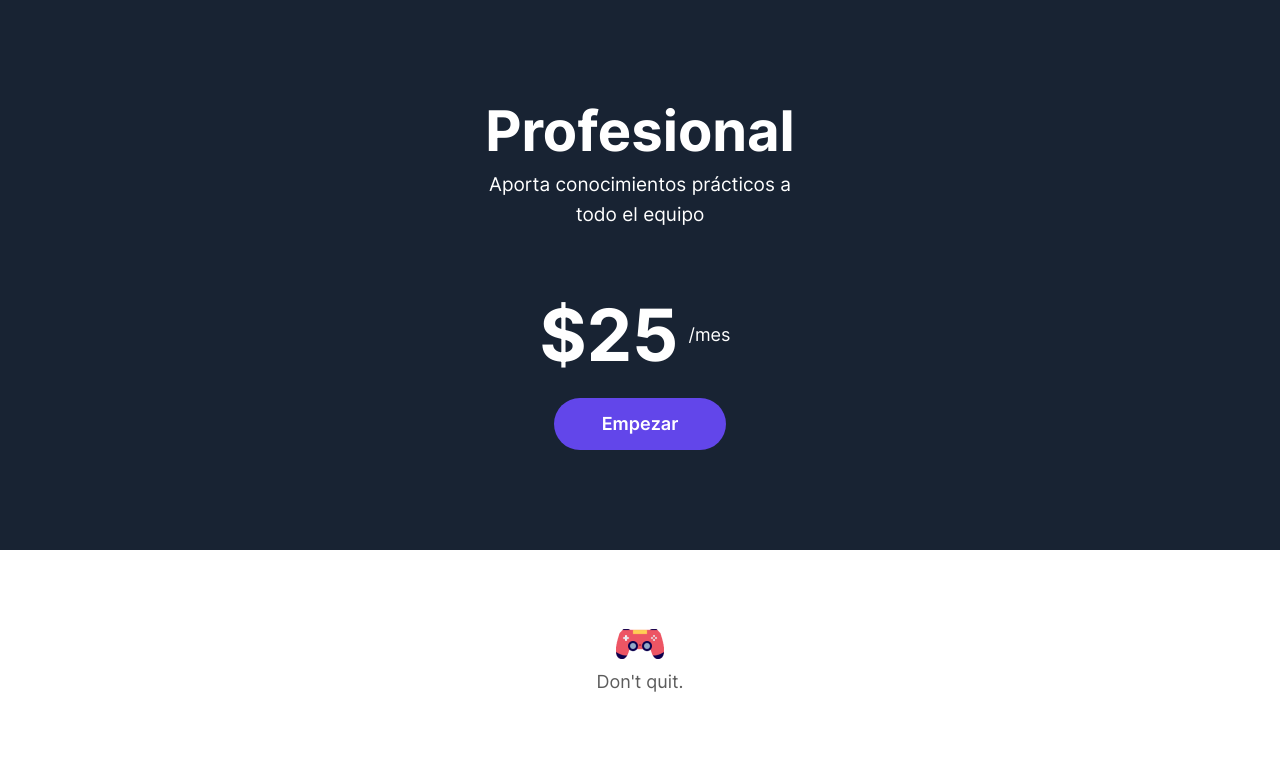
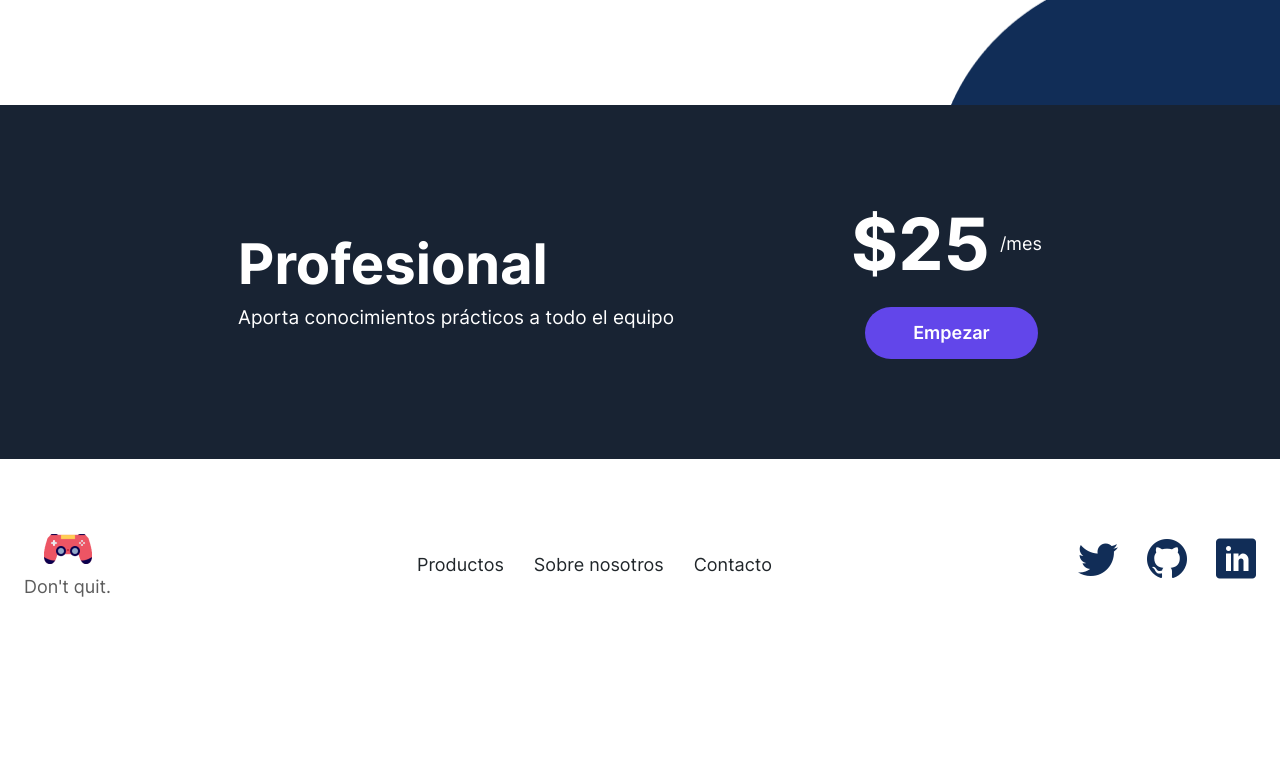
Before and after one commit to pandresvaldivia/Landing-page-pruebas-remotas, a website with bundled scripts: page public/index.html in a window 1280 px wide. Shown: the part 3834-4600 px from the top of the page. After the commit the page ends 4501 px from the top, so only its background shows below. Built offline with nearby package versions, Linux system fonts and the light colour scheme; files whose address does not match are found by name.

Commit message:
Footer responsive completed

```diff
--- a/src/styles/footer-nav.css
+++ b/src/styles/footer-nav.css
@@ -15,3 +15,10 @@
 	text-decoration: none;
 	color: var(--firsttext);
 }
+
+@media screen and (min-width: 768px) {
+	.footerNav-menu {
+		flex-direction: row;
+		margin: 0;
+	}
+}
--- a/src/styles/footer.css
+++ b/src/styles/footer.css
@@ -2,8 +2,8 @@
 	display: flex;
 	flex-direction: column;
 	align-items: center;
-	padding-block-start: 70px;
-	padding-block-end: 60px;
+	padding-block-start: 4.375rem;
+	padding-block-end: 3.75rem;
 	gap: 5.4375rem;
 }
 
@@ -21,3 +21,15 @@
 .footer-phrase {
 	font: var(--subtitle);
 }
+
+@media screen and (min-width: 768px) {
+	.footer {
+		flex-direction: row;
+		justify-content: space-between;
+		gap: 0;
+		padding-block-start: 4.125rem;
+		padding-block-end: 4.125rem;
+		padding-inline-end: 1.5rem;
+		padding-inline-start: 1.5rem;
+	}
+}
--- a/src/styles/payment.css
+++ b/src/styles/payment.css
@@ -10,6 +10,12 @@
 	display: flex;
 	flex-direction: column;
 	align-items: center;
-	inline-size: 20.75rem;
 	gap: 3.5rem;
 }
+
+@media screen and (min-width: 960px) {
+	.payment-content {
+		flex-direction: row;
+		gap: 10.4375rem;
+	}
+}
--- a/src/styles/plan.css
+++ b/src/styles/plan.css
@@ -2,6 +2,7 @@
 	text-align: center;
 	color: var(--lighttext);
 	padding: 0.625rem;
+	inline-size: 20.75rem;
 }
 
 .plan-title {
@@ -14,3 +15,10 @@
 	margin: 0;
 	font: var(--paragraphe);
 }
+
+@media screen and (min-width: 960px) {
+	.plan {
+		text-align: left;
+		inline-size: auto;
+	}
+}
--- a/src/styles/testimonial.css
+++ b/src/styles/testimonial.css
@@ -32,3 +32,19 @@
 		background-position: left -85px top 245px, right -370px top 500px;
 	}
 }
+
+@media screen and (min-width: 1024px) {
+	.testimonial {
+		background-image: url('../assets/images/bg-img-5.png'),
+			url('../assets/images/bg-img-6.png');
+		padding-block-start: 10.5625rem;
+		padding-block-end: 6.75rem;
+		background-position: left 140px top 482px, right -225px top 578px;
+	}
+
+	@keyframes fluidTestimonial {
+		to {
+			background-position: left 100px top 510px, right -190px top 540px;
+		}
+	}
+}
```
